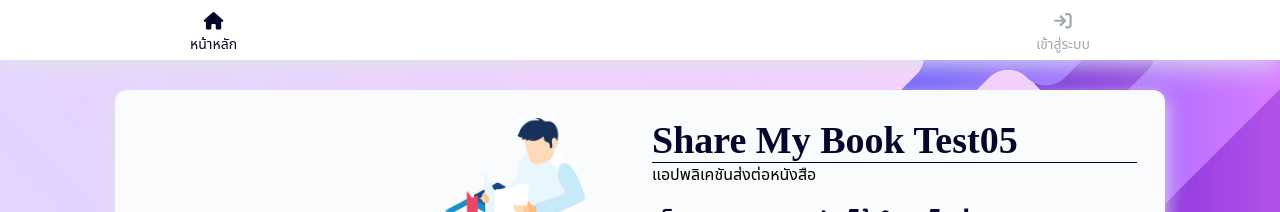
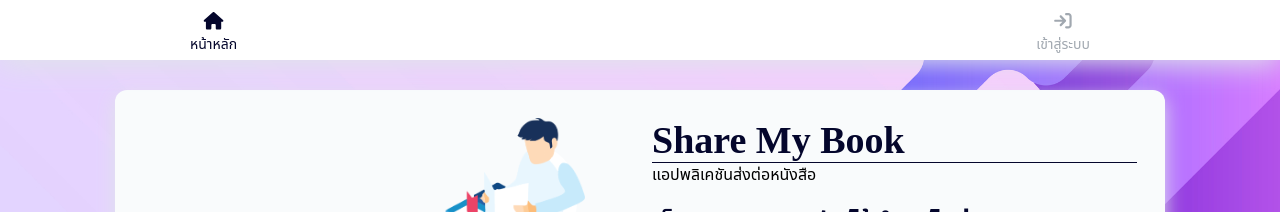
Before and after one commit to 3rdyearproj-mark-ohm-banjo/client, a Next.js app: page / in a window 1280 px wide. Shown: the top 212 px of the page. Built offline with nearby package versions, Linux system fonts and the light colour scheme; no server answers; a web font is replaced by a local one.

Commit message:
[Update] test

```diff
--- a/pages/index.js
+++ b/pages/index.js
@@ -203,7 +203,7 @@ const Home = ({newBook, recommendBook}) => {
 
             <AppDescribe>
               <Trail open={true}>
-                <AppName>Share My Book Test05</AppName>
+                <AppName>Share My Book</AppName>
                 <Divider lineColor={COLORS.PRIMARY}></Divider>
                 <span>แอปพลิเคชันส่งต่อหนังสือ </span>
               </Trail>
```
